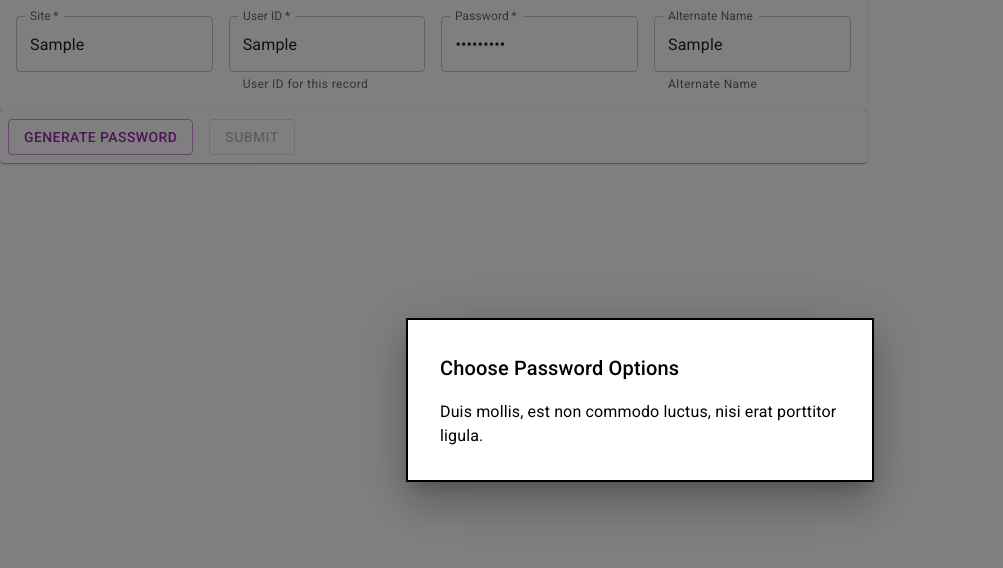
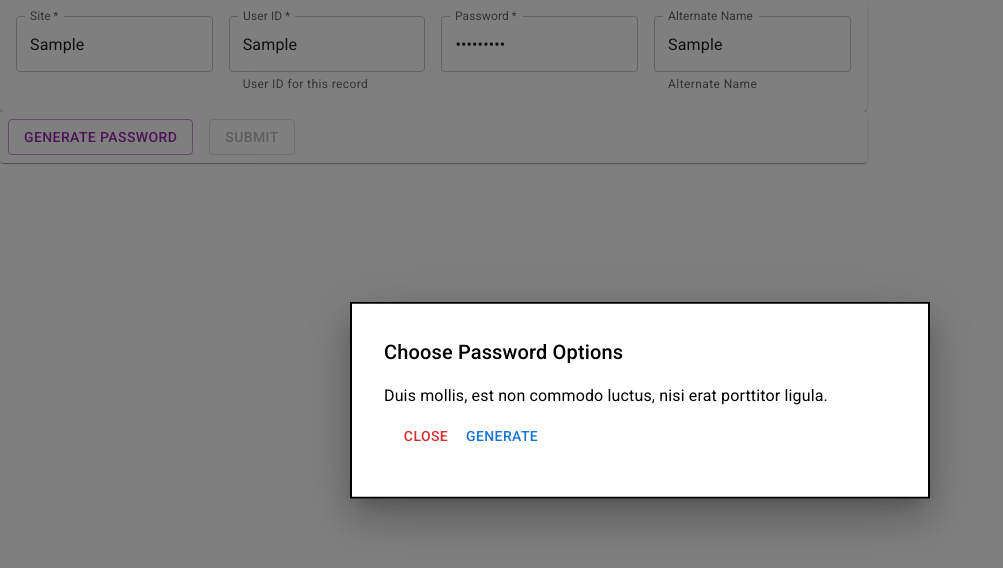
Before and after one commit to justws95/pwd-man, a React (Create React App) app: page / in a window 1280 px wide. Both pictures are taken after typing "Sample", "Sample", "Sample123", "Sample" into the empty fields and a click on the button "GENERATE PASSWORD". Shown: the top 568 px of the page, without its empty margins (0-1003 px from the left). Built offline with nearby package versions, Linux system fonts and the light colour scheme; no server answers; the database is empty.

Commit message:
Generating random strings

```diff
--- a/src/components/GeneratePasswordModal/GeneratePasswordModal.jsx
+++ b/src/components/GeneratePasswordModal/GeneratePasswordModal.jsx
@@ -1,11 +1,14 @@
 import React, { useState } from 'react';
 
 import Box from '@mui/material/Box';
+import Button from '@mui/material/Button';
 import Grid from '@mui/material/Grid';
 import Paper from '@mui/material/Paper';
 import Modal from '@mui/material/Modal';
 import Stack from '@mui/material/Stack';
 import Typography from '@mui/material/Typography';
+
+import { generateRandomString } from './utils';
 
 
 const style = {
@@ -13,7 +16,7 @@ const style = {
   top: '50%',
   left: '50%',
   transform: 'translate(-50%, -50%)',
-  width: 400,
+  width: '40%',
   bgcolor: 'background.paper',
   border: '2px solid #000',
   boxShadow: 24,
@@ -22,6 +25,12 @@ const style = {
 
 
 const GeneratePasswordModal = ({ isOpen, handleClose, currentState, updateFormState }) => {
+  const generateNewPassword = () => {
+    const newPwd = generateRandomString(18);
+    console.log(`New password is => ${newPwd}`);
+  }
+
+
   return (
     <Modal
         open={isOpen}
@@ -36,6 +45,22 @@ const GeneratePasswordModal = ({ isOpen, handleClose, currentState, updateFormSt
           <Typography id="modal-modal-description" sx={{ mt: 2 }}>
             Duis mollis, est non commodo luctus, nisi erat porttitor ligula.
           </Typography>
+          <Stack sx={{top: '50%',left: '50%', padding: '10px'}} direction="row">
+            <Button
+              variant="text"
+              color="error"
+              onClick={handleClose}
+            >
+              Close
+            </Button>
+            <Button
+              variant="text"
+              color="primary"
+              onClick={generateNewPassword}
+            >
+              Generate
+            </Button>
+          </Stack>
         </Box>
       </Modal>
   );
--- /dev/null
+++ b/src/components/GeneratePasswordModal/utils.js
@@ -0,0 +1,15 @@
+const CAPITALS = 'ABCDEFGHIJKLMNOPQRSTUVWXYZ';
+const LOWERCASE = 'abcdefghijklmnopqrstuvwxyz';
+const NUMBERS = '0123456789';
+const SPECIAL_CHARACTERS = '!@#$%^&*-=+_';
+
+export const generateRandomString = (length) => {
+  const charset = CAPITALS + LOWERCASE + NUMBERS + SPECIAL_CHARACTERS;
+  let randString = '';
+
+  for (let i = 0; i < length; i++ ) {
+    randString += charset.charAt(Math.floor(Math.random() * charset.length));
+  }
+
+  return randString;
+}
```
